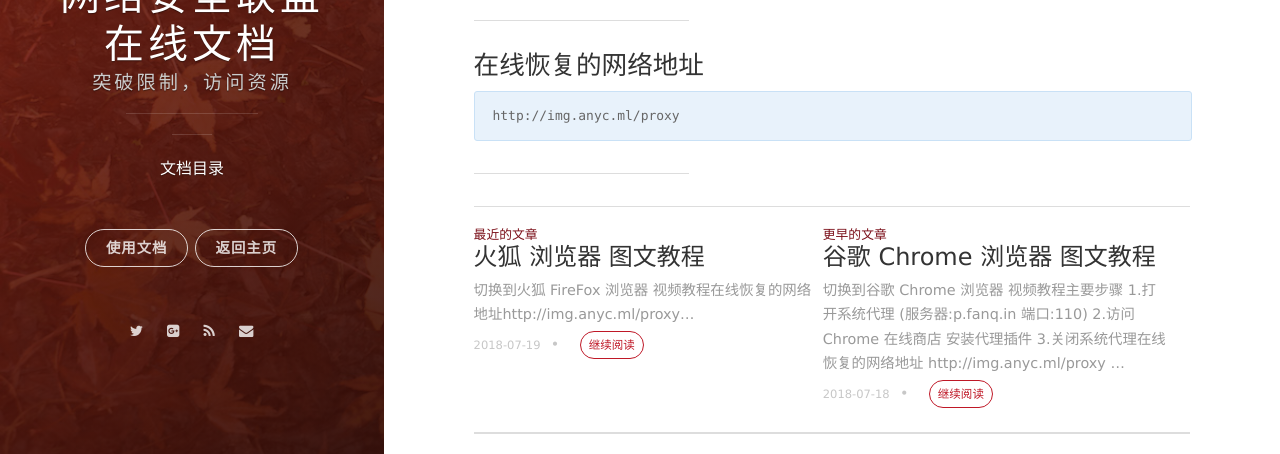
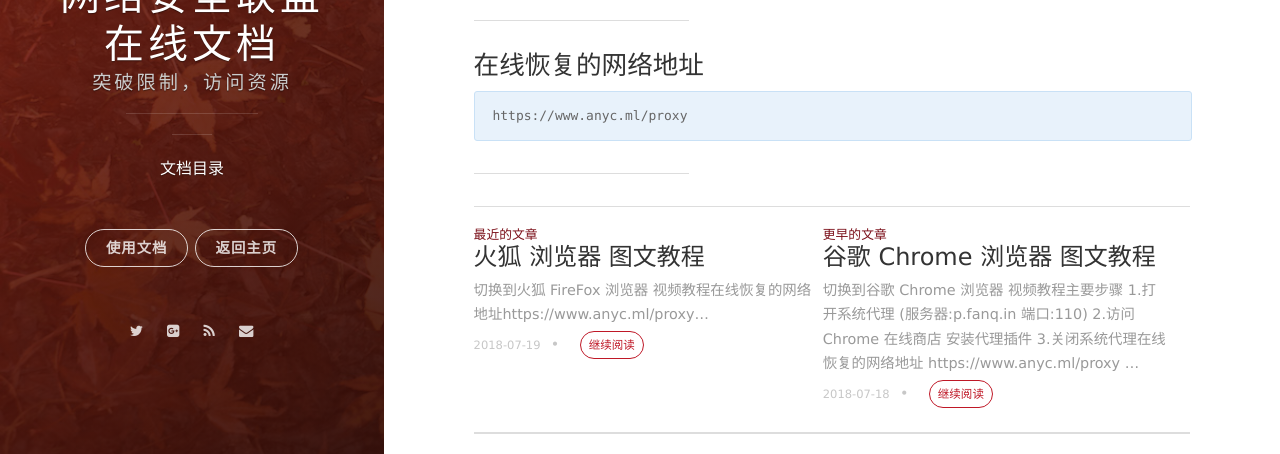
Before and after one commit to vipinus/vipinus.github.io, a Jekyll site: the page built from _posts/2018-07-20-firefox.md, in a window 1280 px wide and 900 px high, scrolled down 728 px. Shown: the part 336-790 px from the top of the window. Built offline with Jekyll 4.4.1, drawn with Linux system fonts in a browser that asks for light colours; nearby versions of some CDN libraries; part of the change alters nothing that is shown.

Commit message:
change img

````diff
--- a/_posts/2018-07-19-chrome.md
+++ b/_posts/2018-07-19-chrome.md
@@ -28,6 +28,6 @@ categories:  Chrome 浏览器代理
 
 
 ```
-http://img.anyc.ml/proxy
+https://www.anyc.ml/proxy
 ```
 ****
--- a/_posts/2018-07-19-chrome_txt.md
+++ b/_posts/2018-07-19-chrome_txt.md
@@ -37,6 +37,6 @@ categories:  Chrome 浏览器代理
 ### 在线恢复的网络地址
 
 ```
-http://img.anyc.ml/proxy
+https://www.anyc.ml/proxy
 ```
 ****
--- a/_posts/2018-07-20-firefox.md
+++ b/_posts/2018-07-20-firefox.md
@@ -19,6 +19,6 @@ categories:  FireFox 浏览器代理
 ### 在线恢复的网络地址
 
 ```
-http://img.anyc.ml/proxy
+https://www.anyc.ml/proxy
 ```
 ****
--- a/_posts/2018-07-20-firefox_txt.md
+++ b/_posts/2018-07-20-firefox_txt.md
@@ -26,6 +26,6 @@ categories:  FireFox 浏览器代理
 ### 在线恢复的网络地址
 
 ```
-http://img.anyc.ml/proxy
+https://www.anyc.ml/proxy
 ```
 ****
````
Also changed, not shown: 4 other files.
